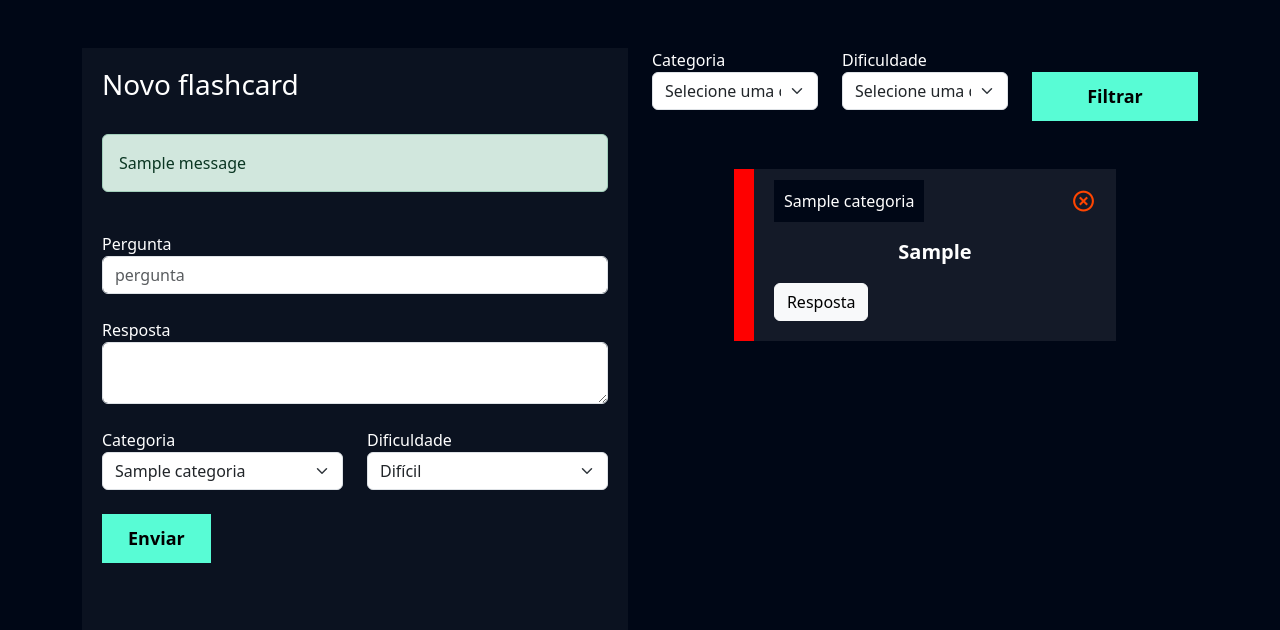
After one commit to verissimon/django-study-async, a Django app: page /flashcard/novo_flashcard/ in a window 1280 px wide. The commit adds this page. Shown: the top 630 px of the page. Run offline with Django 5.2, Linux system fonts and the light colour scheme; a user stored in the database is signed in; tables that the repository leaves empty hold one stand-in row (values such as "Sample post"); one stand-in notice (Sample message) is shown.

Commit message:
flashcard implementado

```diff
--- /dev/null
+++ b/flashcard/templates/novo_flashcard.html
@@ -0,0 +1,123 @@
+{% extends "base.html" %}
+{% load static %}
+
+{% block 'cabecalho' %}
+    <link href="{% static 'usuarios/css/cadastro.css' %}" rel="stylesheet">
+    <link href='https://unpkg.com/boxicons@2.1.4/css/boxicons.min.css' rel='stylesheet'>
+    <link href="{% static 'flashcard/css/novo_flashcard.css' %}" rel="stylesheet">
+{% endblock 'cabecalho' %}
+
+{% block 'conteudo' %}
+    <div class="container">
+        <br>
+        <br>
+        <div class="row">
+            <div class="col-md">
+                <div class="box-form">
+                    <form action="{% url 'novo_flashcard' %}" method="POST"> {% csrf_token %}
+                        <h3>Novo flashcard</h3>
+                        {% if messages %}
+                            <br>
+                            {% for message in messages %}
+                                <section class="alert {{message.tags}}">
+                                    {{message}}
+                                </section>
+                            {% endfor %}
+                        {% endif %}
+                        <br>
+                        <label>Pergunta</label>
+                        <input type="text" class="form-control" placeholder="pergunta" name="pergunta">
+                        <br>
+                        <label>Resposta</label>
+                        <textarea class="form-control" name="resposta"></textarea>
+                        <br>
+                        <div class="row">
+                            <div class="col-md">
+                                <label for="">Categoria</label>
+                                <select class="form-select" name="categoria">
+                                {% for categoria in categorias %}
+                                    <option value="{{categoria.id}}">{{categoria.nome}}</option>
+                                {% endfor %}
+                                </select>
+                            </div>
+                            <div class="col-md">
+                                <label for="">Dificuldade</label>
+                                <select class="form-select" name="dificuldade">
+                                {% for dificuldade in dificuldades %}
+                                    <option value="{{dificuldade.0}}">{{dificuldade.1}}</option>
+                                {% endfor %}
+                                </select>
+                            </div>
+                        </div>
+                        <br>
+                        <input type="submit" value="Enviar" class="btn-cadastro">
+                        <br>
+                        <br>
+                        <br>
+                    </form>
+                </div>
+
+            </div>
+            <div class="col-md">
+                <form action="{% url 'novo_flashcard' %}" method="GET">
+                    <div class="row">
+                        <div class="col-md">
+                            <label for="">Categoria</label>
+                            <select name="categoria" id="" class="form-select">
+                                <option value="">Selecione uma categoria</option>
+                                {% for categoria in categorias %}
+                                    <option value="{{categoria.id}}">{{categoria.nome}}</option>
+                                {% endfor %}
+                            </select>
+                        </div>
+                        <div class="col-md">
+                            <label for="">Dificuldade</label>
+                            <select name="dificuldade" id="" class="form-select">
+                                <option value="">Selecione uma dificuldade</option>
+                                {% for dificuldade in dificuldades %}
+                                    <option value="{{dificuldade.0}}">{{dificuldade.1}}</option>
+                                {% endfor %}
+                            </select>
+                        </div>
+                        <div class="col-md">
+                            <br>
+                            <input type="submit" style="width: 100%" value="Filtrar" class="btn-cadastro">
+                        </div>
+                    </div>
+                </form>
+                <br>
+                <br>
+                {% for flash in flashcards %}
+                    <div class="box-new-flashcard">
+                        <div class="flashcard flash-diff-{{flash.dificuldade}}">
+                            <div class="flashcard-categoria">
+                                {{flash.categoria}}
+                            </div>
+
+                            <a href="{% url 'deletar_flashcard' flash.id %}"><i class='icone-exit bx bx-x-circle'></i></a>
+                            <br>
+                            <br>
+                            <div class="flashcard-box-item">
+                                <p class="flashcard-item">{{flash.pergunta}}</p>
+                            </div>
+                            <div
+                                class='btn btn-light'
+                                onclick="flip_card({{flash.id}})">
+                                Resposta
+                            </div>
+                        </div>
+                        <div class="resposta-flashcard" id="{{flash.id}}">
+                            {{flash.resposta}}
+                        </div>
+                    </div>
+                    <br>
+                    <br>
+                {% endfor %}
+                <br>
+                <br>
+            </div>
+        </div>
+    </div>
+    <script src="{% static "flashcard/js/flashcard.js" %}">
+    </script>
+{% endblock 'conteudo' %}
--- /dev/null
+++ b/flashcard/urls.py
@@ -0,0 +1,7 @@
+from django.urls import path
+from . import views
+
+urlpatterns = [
+    path('novo_flashcard/', views.novo_flashcard, name='novo_flashcard'),
+    path('deletar_flashcard/<int:id>', views.deletar_flashcard, name='deletar_flashcard')
+]
--- a/flashcard/views.py
+++ b/flashcard/views.py
@@ -1,3 +1,82 @@
-from django.shortcuts import render
+from django.shortcuts import render, redirect
+from django.contrib.messages import constants
+from django.contrib import messages
+from .models import Flashcard, Categoria
 
-# Create your views here.
+def novo_flashcard(req):
+    if not req.user.is_authenticated:
+        messages.add_message(req,
+                             constants.ERROR,
+                             'Usuario precisa estar autorizado para acessar flashcards')
+        return redirect('/usuarios/logar')
+
+    if req.method == 'GET':
+        categorias = Categoria.objects.all()
+        dificuldades = Flashcard.DIFICULDADE_CHOICES
+        flashcards = Flashcard.objects.filter(user=req.user)
+
+        filtro_categoria = req.GET.get('categoria')
+        filtro_dif = req.GET.get('dificuldade')
+
+        if filtro_categoria:
+            flashcards = flashcards.filter(categoria__id=filtro_categoria)
+
+        if filtro_dif:
+            flashcards = flashcards.filter(dificuldade=filtro_dif)
+
+        return render(
+            req,
+            'novo_flashcard.html',
+            {
+                'categorias': categorias,
+                'dificuldades': dificuldades,
+                'flashcards': flashcards
+            }
+        )
+    elif req.method == 'POST':
+        pergunta = req.POST.get('pergunta')
+        resposta = req.POST.get('resposta')
+        categoria = req.POST.get('categoria') # id é mandado como value no formulário
+        dificuldade = req.POST.get('dificuldade')
+
+        if len(pergunta.strip()) == 0 or len(resposta.strip()) == 0:
+            messages.add_message(
+                req,
+                constants.ERROR,
+                'Preencha os campos de pergunta e resposta',
+            )
+            return redirect('/flashcard/novo_flashcard')
+
+        Flashcard(
+            user=req.user, # associa ao usuario logado
+            pergunta=pergunta,
+            resposta=resposta,
+            categoria_id=categoria,
+            dificuldade=dificuldade,
+        ).save()
+
+        messages.add_message(
+            req,
+            constants.SUCCESS,
+            'Flashcard criado com sucesso'
+        )
+        return redirect('/flashcard/novo_flashcard')
+
+def deletar_flashcard(req, id):
+    flashcard = Flashcard.objects.get(id=id) # pega card cujo id foi passado na req
+
+    if not flashcard.user.id == req.user.id: # flashcard tem que pertencer a user que fez req
+        messages.add_message(
+            req,
+            constants.WARNING,
+            'Flashcard não pertence a usuário que fez requisição.'
+        )
+        return redirect('/flashcard/novo_flashcard')
+
+    flashcard.delete()
+    messages.add_message(
+        req,
+        constants.SUCCESS,
+        'Flashcard deletado com sucesso.'
+    )
+    return redirect('/flashcard/novo_flashcard')
--- a/study_cards/urls.py
+++ b/study_cards/urls.py
@@ -19,5 +19,6 @@ from django.urls import path, include
 
 urlpatterns = [
     path('admin/', admin.site.urls),
-    path('usuarios/', include('usuarios.urls'))
+    path('usuarios/', include('usuarios.urls')),
+    path('flashcard/', include('flashcard.urls')),
 ]
--- a/templates/base.html
+++ b/templates/base.html
@@ -1,13 +1,23 @@
 {% load static %}
-<!doctype html>
+<!DOCTYPE html>
 <html lang="en">
     <head>
- <meta charset="utf-8">
- <meta name="viewport" content="width=device-width, initial-scale=1">
- <link href="https://cdn.jsdelivr.net/npm/bootstrap@5.3.2/dist/css/bootstrap.min.css" rel="stylesheet">
- <link href="{% static 'geral/css/base.css' %}" rel="stylesheet">
+        <meta charset="utf-8" />
+        <meta name="viewport" content="width=device-width, initial-scale=1" />
+        <link
+            href="https://cdn.jsdelivr.net/npm/bootstrap@5.3.2/dist/css/bootstrap.min.css"
+            rel="stylesheet"
+        />
+        <link href="{% static 'geral/css/base.css' %}" rel="stylesheet" />
+        <link
+            rel="shortcut icon"
+            type="image/png"
+            href="{% static 'geral/favicon.ico' %}"
+        />
+
         <title>Study Async</title>
- {% block 'cabecalho' %} {% endblock %}
+
+        {% block 'cabecalho' %}{% endblock %}
     </head>
     <body>
         {% block 'conteudo' %}{% endblock %}
--- /dev/null
+++ b/templates/static/flashcard/css/novo_flashcard.css
@@ -0,0 +1,49 @@
+.box-new-flashcard {
+    width: 70%;
+    margin: auto;
+}
+
+.flashcard {
+    background-color: rgba(255, 255, 255, 0.08);
+    padding: 20px;
+}
+
+.flashcard-box-item {
+    text-align: center;
+}
+
+.flashcard p {
+    font-size: 20px;
+    font-weight: bold;
+}
+
+.flash-diff-F {
+    border-left: 20px solid #1dab1a;
+}
+
+.flash-diff-M {
+    border-left: 20px solid #e8910e;
+}
+
+.flash-diff-D {
+    border-left: 20px solid #fe0000;
+}
+
+.flashcard-categoria {
+    background-color: var(--dark-color);
+    display: inline;
+    padding: 10px;
+}
+
+.resposta-flashcard {
+    background-color: rgba(255, 255, 255, 0.08);
+    border-top: 1px solid rgba(255, 255, 255, 0.06);
+    padding: 20px;
+    display: none;
+}
+
+.icone-exit {
+    float: right;
+    font-size: 25px;
+    color: orangered;
+}
--- /dev/null
+++ b/templates/static/flashcard/js/flashcard.js
@@ -0,0 +1,9 @@
+function flip_card(id) {
+    card = document.getElementById(id)
+
+    if (card.style.display == "none" || card.style.display == "") {
+        card.style.display = "block"
+    } else {
+        card.style.display = "none"
+    }
+}
```
Also changed, not shown: usuarios/templates/cadastro.html (+7 -3 lines), templates/static/geral/favicon.ico (added). Lines whose indentation alone changed are shown as unchanged.
